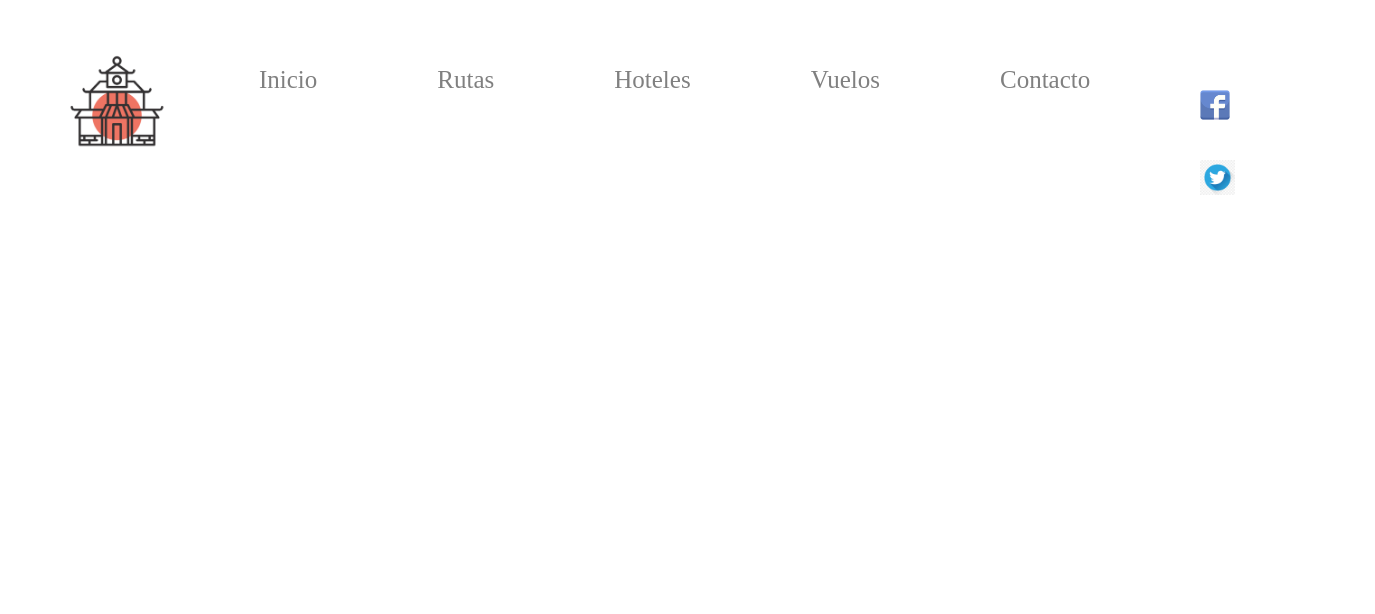
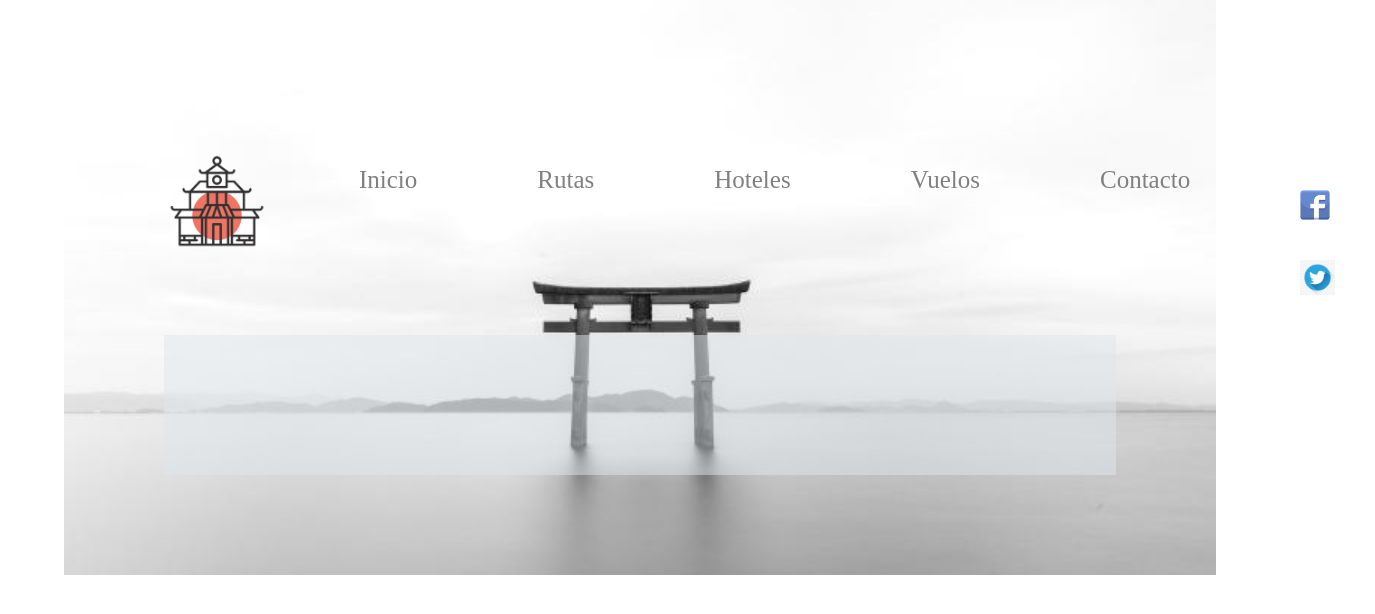
Before and after one commit to quelin5/Sprint-1, a plain HTML site: page index.html in a window 1280 px wide. Shown: the whole page, 1375 px wide, since content can reach past the window. Drawn offline with Linux system fonts and the light colour scheme.

Commit message:
new commit

```diff
--- a/stylesdef.css
+++ b/stylesdef.css
@@ -5,14 +5,17 @@
     list-style: none; /*quitar bullet points por defecto*/
 }
 
-body {
-    background: #ffffff;
-}
-
 /*COLOR LETRAS*/
 a {
     color:	#808080;
     text-decoration: none; /*eliminar el subrayado por defecto*/
+}
+
+header{
+    background-image: url(../images/header-background.jpeg);
+    background-position: center;
+    background-size: cover;
+    padding: 100px;
 }
 
 .containerpadre {
@@ -47,12 +50,25 @@ a {
     display: flex;
     flex-direction: column;
     margin: 20px;
+    justify-content: space-around;
 }
-
-
 
 .nav-menu li a:hover {
     background-color: #FEF7DC;
+}
+
+.right-side-iconos li:hover{
+    background-color: #FEF7DC;
+}
+
+.texto-principal{
+    background-color: rgb(225, 232, 235, 0.5);
+    padding: 70px;
+    font-size: 300%;
+    font-family: "Times New Roman";
+    font-weight: bold;
+    text-align: center;
+    color: #FF96AD;
 }
 
 /*
```
